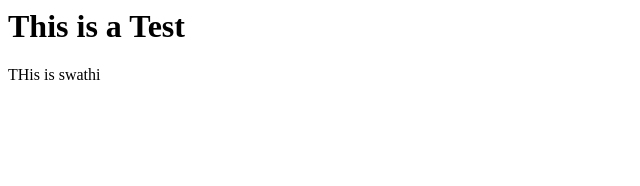
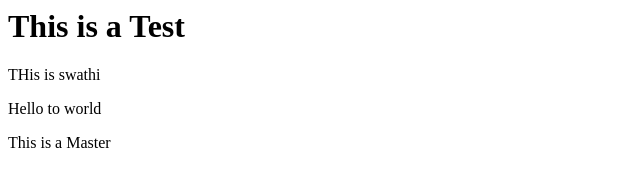
Before and after one commit to marutidevops123/Devtest, a plain HTML site: page index.html in a window 1280 px wide. Shown: the whole page, without its empty margins (0-640 px from the left). Drawn offline with Linux system fonts and the light colour scheme.

Commit message:
master branch

```diff
--- a/index.html
+++ b/index.html
@@ -1,2 +1,4 @@
 <h1>This is a Test</h1>
 <p>THis is swathi</p>
+<p>Hello to world</p>
+<p>This is a Master</p>
```
